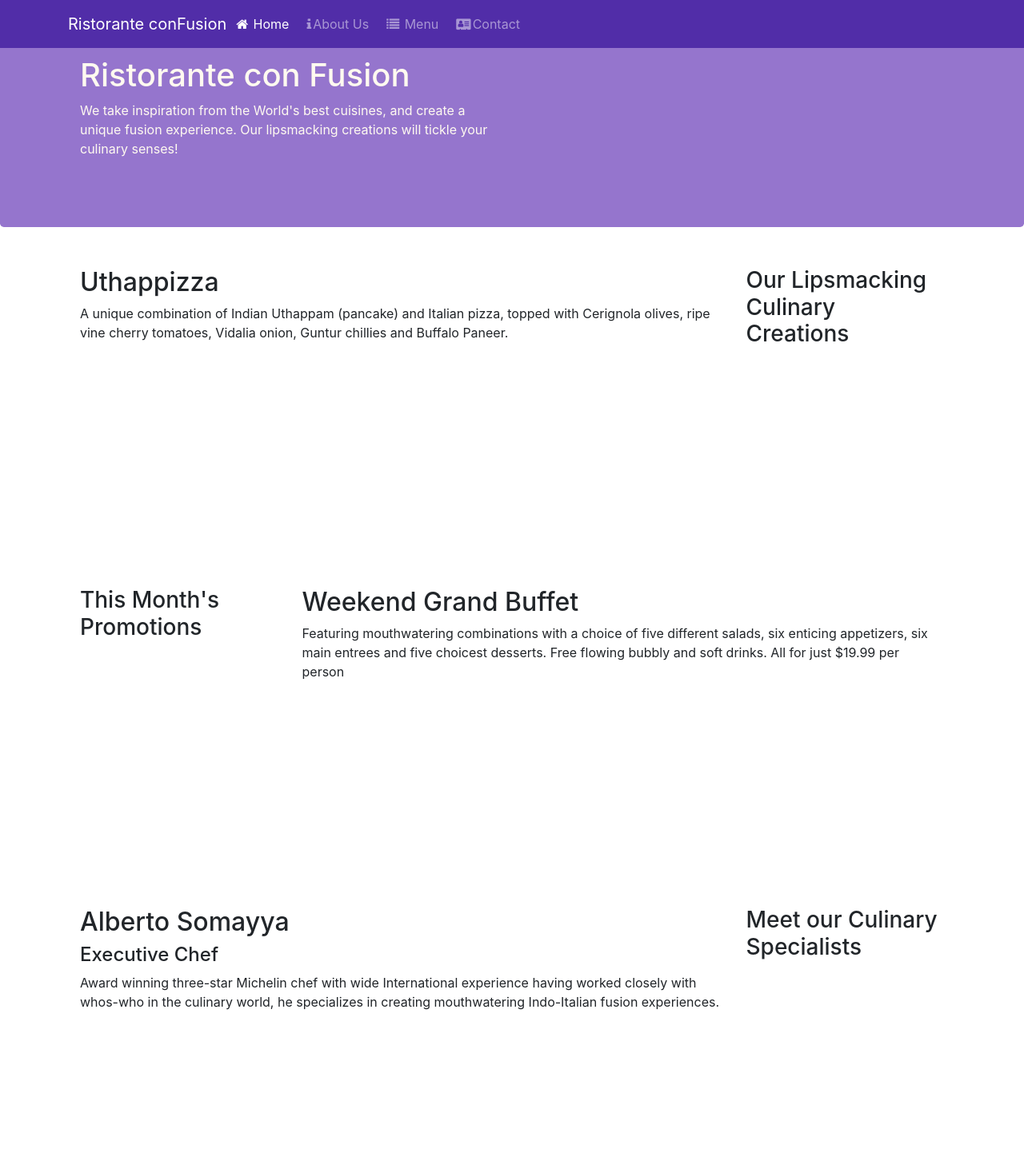
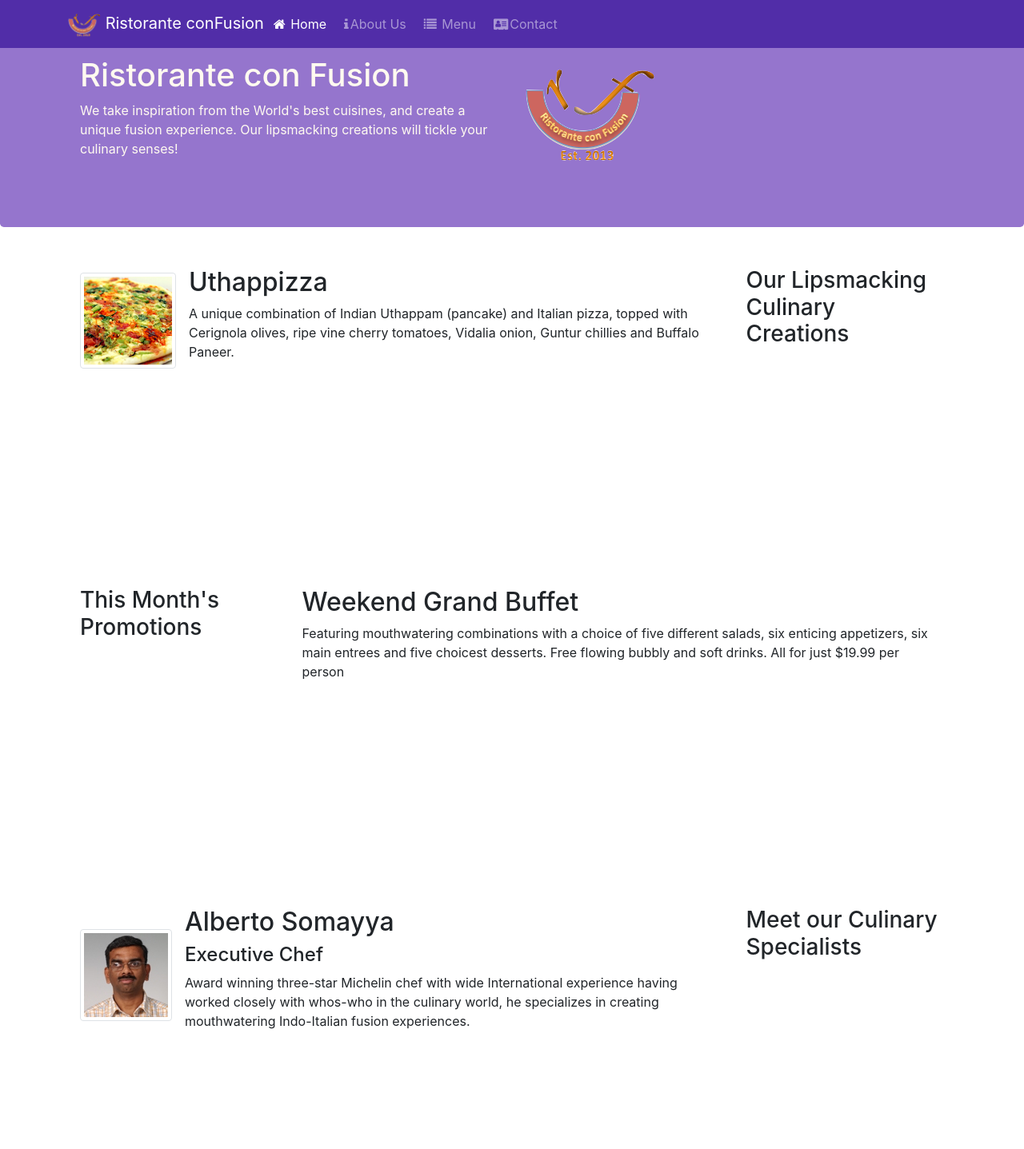
Before and after one commit to trishnakalita660/bootstrap-impl, a website: page index.html in a window 1280 px wide. Shown: the top 1437 px of the page at 80% size. Drawn offline with nearby package versions, Linux system fonts and the light colour scheme.

Commit message:
added media object

```diff
--- a/index.html
+++ b/index.html
@@ -23,7 +23,7 @@
                 <span class="navbar-toggler-icon"> </span>
 
             </button>
-            <a class="navbar-brand mr-auto" href="#">Ristorante conFusion </a>
+            <a class="navbar-brand mr-auto" href="#"><img src="img/logo.png" height="30" width="41"> Ristorante conFusion </a>
             <div class="collapse navbar-collapse" id="Navbar">
 
             <ul class="navbar-nav mr-auto">
@@ -43,9 +43,13 @@
         <div class="container">
             <div class="row row-header">
                 <div class="col-12 col-sm-6">
+
                     <h1>Ristorante con Fusion</h1>
                     <p>We take inspiration from the World's best cuisines, and create a unique fusion experience. Our lipsmacking creations will tickle your culinary senses!</p>
                 </div>
+                <div class="col-12 col-sm align-self-center ">
+                    <img src="img/logo.png" class="img-fluid">
+                 </div>
                 <div class="col-12 col-sm">
                 </div>
             </div>
@@ -57,10 +61,18 @@
             <div class="col-12 col-sm-4 order-sm-last col-md-3">
                 <h3>Our Lipsmacking Culinary Creations</h3>
             </div>
+
             <div class="col col-sm  order-sm-first col-md">
-                <h2>Uthappizza</h2>
-                <p>A unique combination of Indian Uthappam (pancake) and Italian pizza, topped with Cerignola olives, ripe vine cherry tomatoes, Vidalia onion, Guntur chillies and Buffalo Paneer.</p>
-            </div>
+                <div class="media">
+                    <img class="d-flex mr-3 img-thumbnail align-self-center "
+                      src="img/uthappizza.png" alt="Uthappizza">
+                      <div class="media-body">
+                        <h2 class="mt-0">    Uthappizza   </h2>
+                        <p class="d-none d-sm-block">  A unique combination of Indian Uthappam (pancake) and Italian pizza, topped with Cerignola olives, ripe vine cherry tomatoes, Vidalia onion, Guntur chillies and Buffalo Paneer.</p>
+
+                      </div>
+                   </div>
+                </div>
         </div>
 
 
@@ -79,10 +91,18 @@
                 <h3>Meet our Culinary Specialists</h3>
             </div>
             <div class="col col-sm order-sm-first  col-md">
-                <h2>Alberto Somayya</h2>
-                <h4>Executive Chef</h4>
-                <p>Award winning three-star Michelin chef with wide International experience having worked closely with whos-who in the culinary world, he specializes in creating mouthwatering Indo-Italian fusion experiences. </p>
-            </div>
+                <div class="media">
+                    <img class="d-flex mr-3 img-thumbnail align-self-center " src="img/alberto.png"
+                    alt="alberto">
+                    <div class="media-body">
+                        <h2>Alberto Somayya</h2>
+                        <h4>Executive Chef</h4>
+                        <p>Award winning three-star Michelin chef with wide International experience having worked closely with whos-who in the culinary world, he specializes in creating mouthwatering Indo-Italian fusion experiences. </p>
+
+
+                    </div>
+                </div>
+                 </div>
         </div>
     </div>
 
```
Also changed, not shown: aboutus.html (+5 -1 lines), contactus.html (+4 -1 lines), img/alberto.png (added), img/buffet.png (added), img/logo.png (added), img/uthappizza.png (added), 1 other file.
